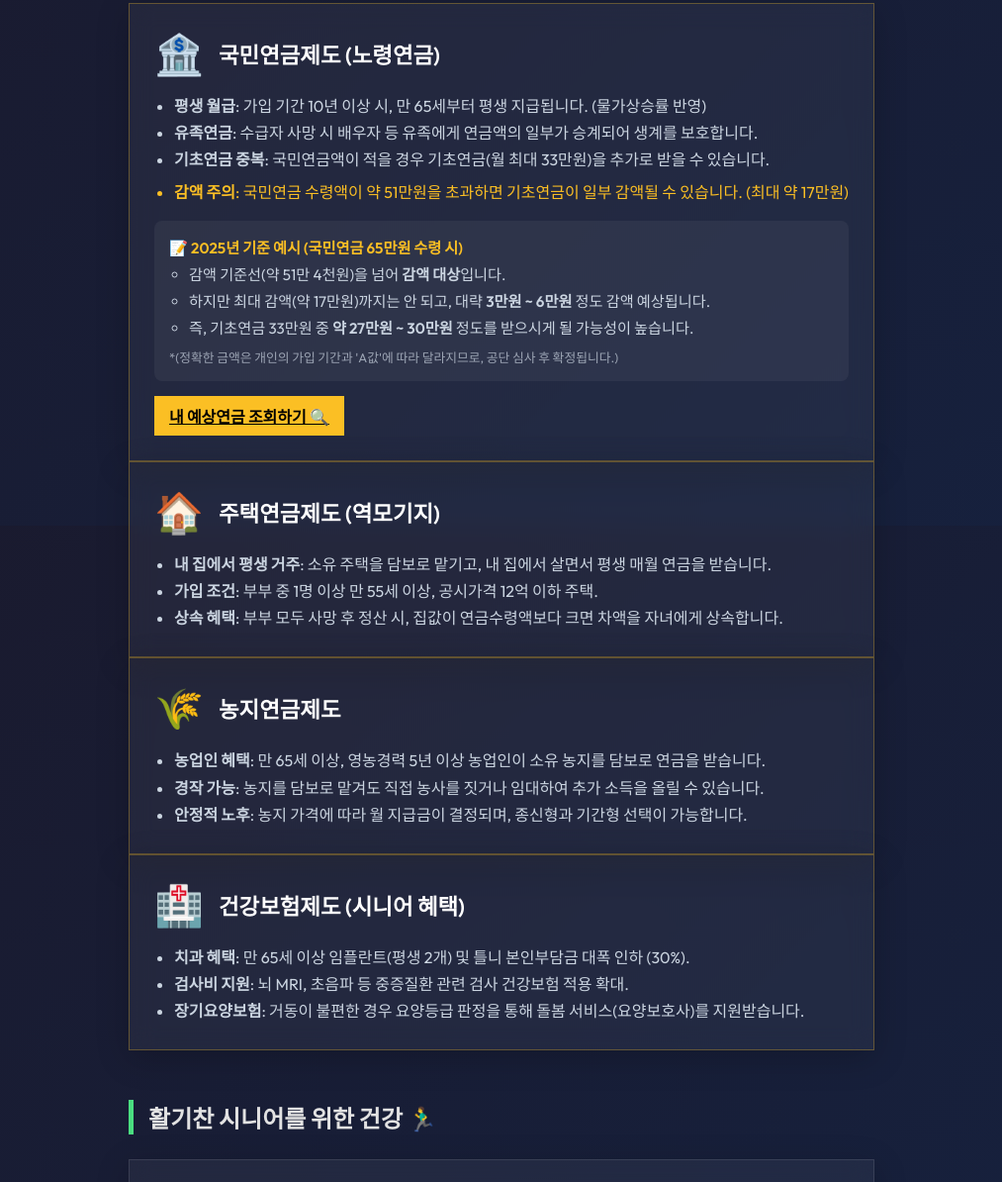
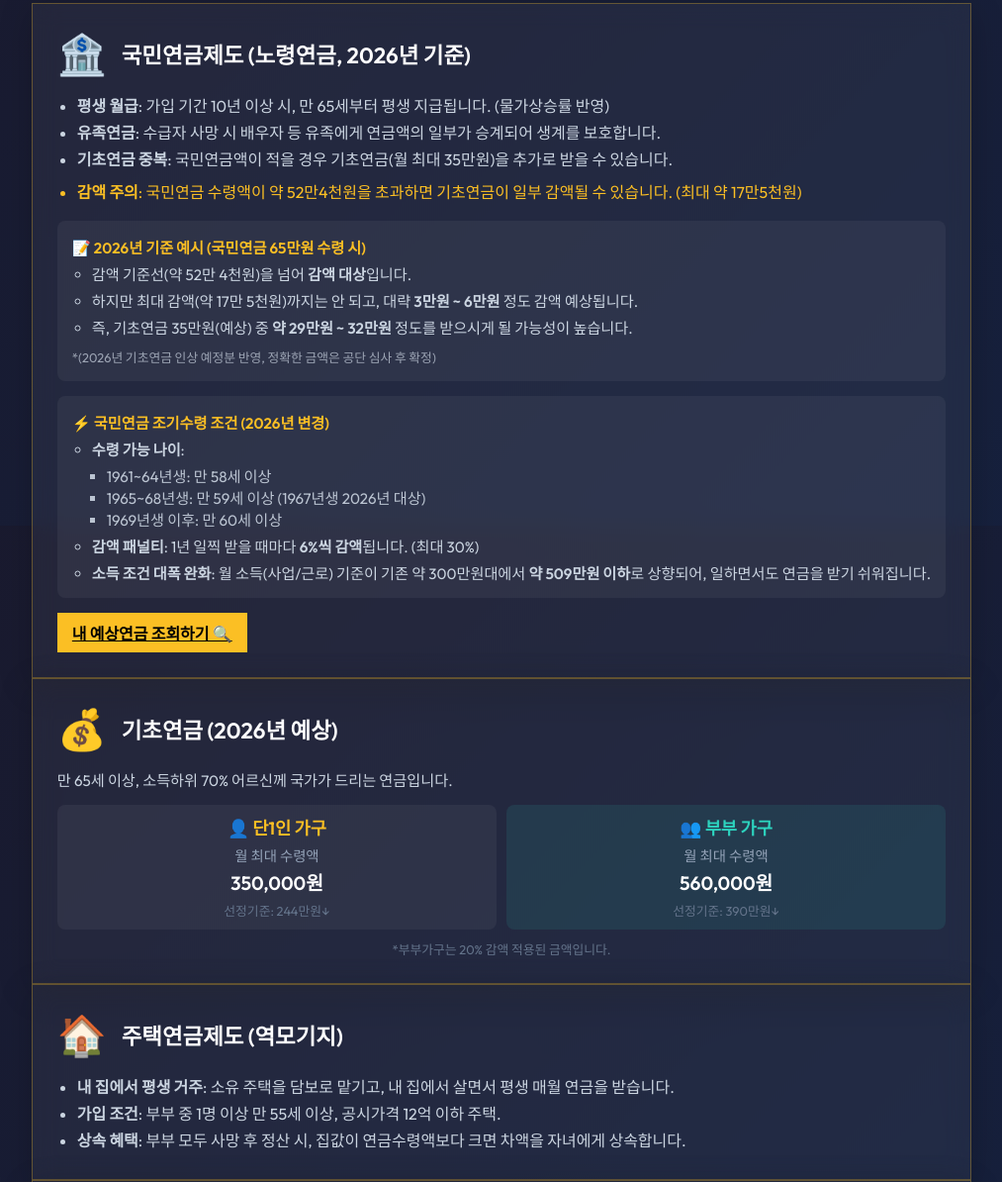
Before and after one commit to yohantv7/sejong-tiger, a plain HTML site: page senior.html in a window 1280 px wide. Shown: the part 269-1463 px from the top of the page at 99% size, without its empty margins (133-1146 px from the left). Drawn offline with Linux system fonts and the light colour scheme.

Commit message:
Add files via upload

```diff
--- a/senior.html
+++ b/senior.html
@@ -45,32 +45,87 @@
                 <div class="product-card glass-panel" style="padding: 25px; border: 1px solid rgba(251, 191, 36, 0.3);">
                     <div style="display: flex; align-items: center; margin-bottom: 15px;">
                         <div style="font-size: 2.5rem; margin-right: 15px;">🏦</div>
-                        <h3 style="color: #fff; margin: 0; font-size: 1.4rem;">국민연금제도 (노령연금)</h3>
+                        <h3 style="color: #fff; margin: 0; font-size: 1.4rem;">국민연금제도 (노령연금, 2026년 기준)</h3>
                     </div>
                     <ul
                         style="color: #cbd5e1; line-height: 1.7; font-size: 1rem; padding-left: 20px; list-style-type: disc;">
                         <li><strong>평생 월급</strong>: 가입 기간 10년 이상 시, 만 65세부터 평생 지급됩니다. (물가상승률 반영)</li>
                         <li><strong>유족연금</strong>: 수급자 사망 시 배우자 등 유족에게 연금액의 일부가 승계되어 생계를 보호합니다.</li>
-                        <li><strong>기초연금 중복</strong>: 국민연금액이 적을 경우 기초연금(월 최대 33만원)을 추가로 받을 수 있습니다.</li>
-                        <li style="color: #fbbf24; margin-top: 5px;"><strong>감액 주의</strong>: 국민연금 수령액이 약 51만원을 초과하면
-                            기초연금이 일부 감액될 수 있습니다. (최대 약 17만원)</li>
+                        <li><strong>기초연금 중복</strong>: 국민연금액이 적을 경우 기초연금(월 최대 35만원)을 추가로 받을 수 있습니다.</li>
+                        <li style="color: #fbbf24; margin-top: 5px;"><strong>감액 주의</strong>: 국민연금 수령액이 약 52만4천원을 초과하면
+                            기초연금이 일부 감액될 수 있습니다. (최대 약 17만5천원)</li>
                     </ul>
                     <div
                         style="background: rgba(255, 255, 255, 0.05); border-radius: 8px; padding: 15px; margin-top: 15px; font-size: 0.95rem; color: #cbd5e1;">
-                        <strong style="color: #fbbf24; display: block; margin-bottom: 5px;">📝 2025년 기준 예시 (국민연금 65만원 수령
+                        <strong style="color: #fbbf24; display: block; margin-bottom: 5px;">📝 2026년 기준 예시 (국민연금 65만원 수령
                             시)</strong>
                         <ul style="list-style-type: circle; padding-left: 20px; margin: 0;">
-                            <li style="margin-bottom: 5px;">감액 기준선(약 51만 4천원)을 넘어 <strong>감액 대상</strong>입니다.</li>
-                            <li style="margin-bottom: 5px;">하지만 최대 감액(약 17만원)까지는 안 되고, 대략 <strong>3만원 ~ 6만원</strong> 정도
+                            <li style="margin-bottom: 5px;">감액 기준선(약 52만 4천원)을 넘어 <strong>감액 대상</strong>입니다.</li>
+                            <li style="margin-bottom: 5px;">하지만 최대 감액(약 17만 5천원)까지는 안 되고, 대략 <strong>3만원 ~ 6만원</strong>
+                                정도
                                 감액 예상됩니다.</li>
-                            <li>즉, 기초연금 33만원 중 <strong>약 27만원 ~ 30만원</strong> 정도를 받으시게 될 가능성이 높습니다.</li>
+                            <li>즉, 기초연금 35만원(예상) 중 <strong>약 29만원 ~ 32만원</strong> 정도를 받으시게 될 가능성이 높습니다.</li>
                         </ul>
-                        <p style="font-size: 0.8rem; margin-top: 10px; opacity: 0.7;">*(정확한 금액은 개인의 가입 기간과 'A값'에 따라
-                            달라지므로, 공단 심사 후 확정됩니다.)</p>
+                        <p style="font-size: 0.8rem; margin-top: 10px; opacity: 0.7;">*(2026년 기초연금 인상 예정분 반영, 정확한 금액은 공단
+                            심사 후 확정)</p>
                     </div>
+
+                    <!-- Early Receipt Info -->
+                    <div
+                        style="background: rgba(255, 255, 255, 0.05); border-radius: 8px; padding: 15px; margin-top: 15px; font-size: 0.95rem; color: #cbd5e1;">
+                        <strong style="color: #fbbf24; display: block; margin-bottom: 5px;">⚡ 국민연금 조기수령 조건
+                            (2026년 변경)</strong>
+                        <ul style="list-style-type: circle; padding-left: 20px; margin: 0;">
+                            <li style="margin-bottom: 5px;"><strong>수령 가능 나이</strong>:
+                                <ul style="list-style-type: square; padding-left: 15px; margin-top: 5px; opacity: 0.9;">
+                                    <li>1961~64년생: 만 58세 이상</li>
+                                    <li>1965~68년생: 만 59세 이상 (1967년생 2026년 대상)</li>
+                                    <li>1969년생 이후: 만 60세 이상</li>
+                                </ul>
+                            </li>
+                            <li style="margin-bottom: 5px;"><strong>감액 패널티</strong>: 1년 일찍 받을 때마다 <strong>6%씩
+                                    감액</strong>됩니다. (최대 30%)</li>
+                            <li><strong>소득 조건 대폭 완화</strong>: 월 소득(사업/근로) 기준이 기존 약 300만원대에서 <strong>약 509만원
+                                    이하</strong>로 상향되어, 일하면서도 연금을 받기 쉬워집니다.</li>
+                        </ul>
+                    </div>
+
                     <a href="https://csa.nps.or.kr/finance/pension/wizard/wizardMain.do" target="_blank" class="buy-btn"
                         style="margin-top: 15px; display: inline-block; width: auto; padding: 8px 15px; background: #fbbf24; color: #000; font-weight: bold; border: none;">내
                         예상연금 조회하기 🔍</a>
+                </div>
+
+                <!-- 1-2. Basic Pension (New Detailed Card) -->
+                <div class="product-card glass-panel" style="padding: 25px; border: 1px solid rgba(251, 191, 36, 0.3);">
+                    <div style="display: flex; align-items: center; margin-bottom: 15px;">
+                        <div style="font-size: 2.5rem; margin-right: 15px;">💰</div>
+                        <h3 style="color: #fff; margin: 0; font-size: 1.4rem;">기초연금 (2026년 예상)</h3>
+                    </div>
+                    <p style="color: #cbd5e1; font-size: 0.95rem; margin-bottom: 15px;">만 65세 이상, 소득하위 70% 어르신께 국가가 드리는
+                        연금입니다.</p>
+
+                    <div style="display: grid; grid-template-columns: 1fr 1fr; gap: 10px;">
+                        <!-- Single -->
+                        <div
+                            style="background: rgba(255,255,255,0.05); padding: 10px; border-radius: 8px; text-align: center;">
+                            <strong style="color: #fbbf24; font-size: 1.1rem; display: block; margin-bottom: 5px;">👤
+                                단1인 가구</strong>
+                            <div style="font-size: 0.9rem; color: #94a3b8; margin-bottom: 3px;">월 최대 수령액</div>
+                            <div style="font-size: 1.2rem; color: #fff; font-weight: bold;">350,000원</div>
+                            <div style="font-size: 0.8rem; color: #64748b; margin-top: 5px;">선정기준: 244만원↓</div>
+                        </div>
+                        <!-- Couple -->
+                        <div
+                            style="background: rgba(45, 212, 191, 0.1); padding: 10px; border-radius: 8px; text-align: center;">
+                            <strong style="color: #2dd4bf; font-size: 1.1rem; display: block; margin-bottom: 5px;">👥 부부
+                                가구</strong>
+                            <div style="font-size: 0.9rem; color: #94a3b8; margin-bottom: 3px;">월 최대 수령액</div>
+                            <div style="font-size: 1.2rem; color: #fff; font-weight: bold;">560,000원</div>
+                            <div style="font-size: 0.8rem; color: #64748b; margin-top: 5px;">선정기준: 390만원↓</div>
+                        </div>
+                    </div>
+                    <p style="text-align: center; color: #64748b; font-size: 0.8rem; margin-top: 10px;">*부부가구는 20% 감액
+                        적용된 금액입니다.</p>
                 </div>
 
                 <!-- 2. Housing Pension -->
```
